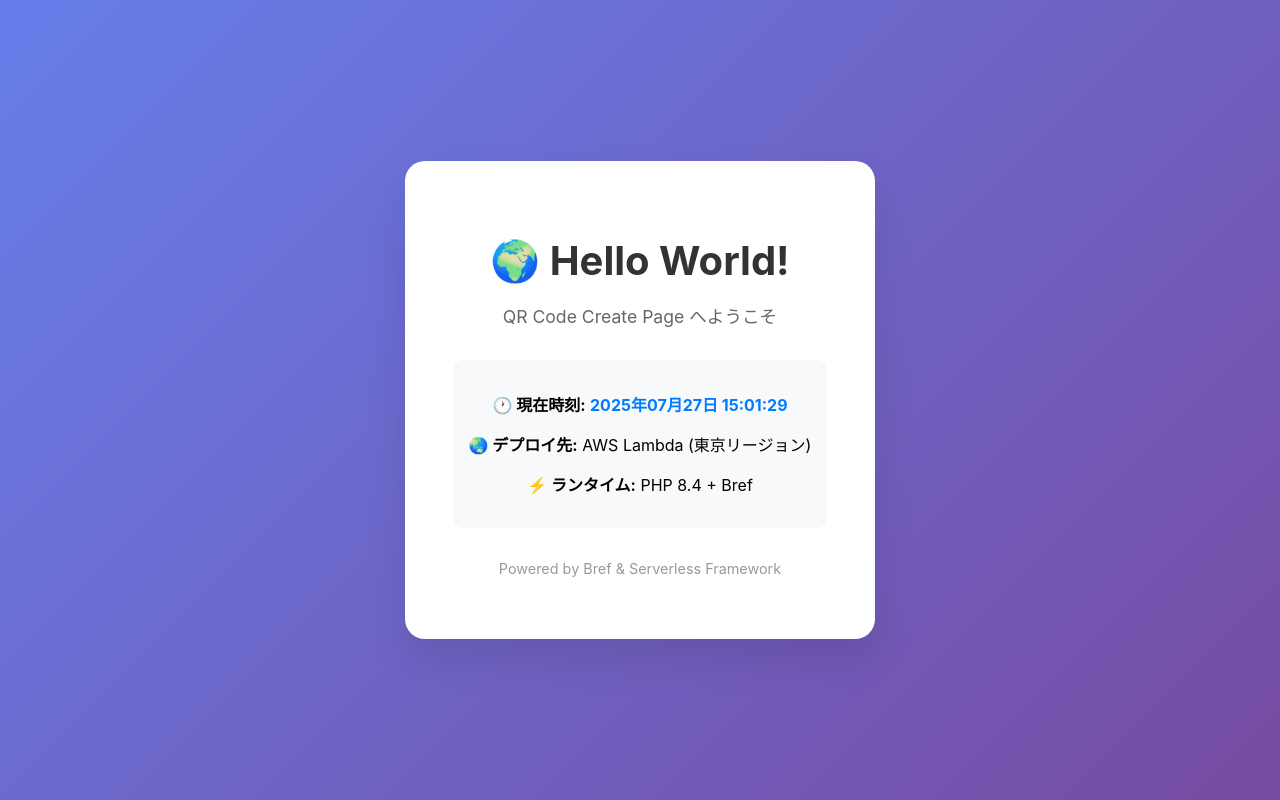
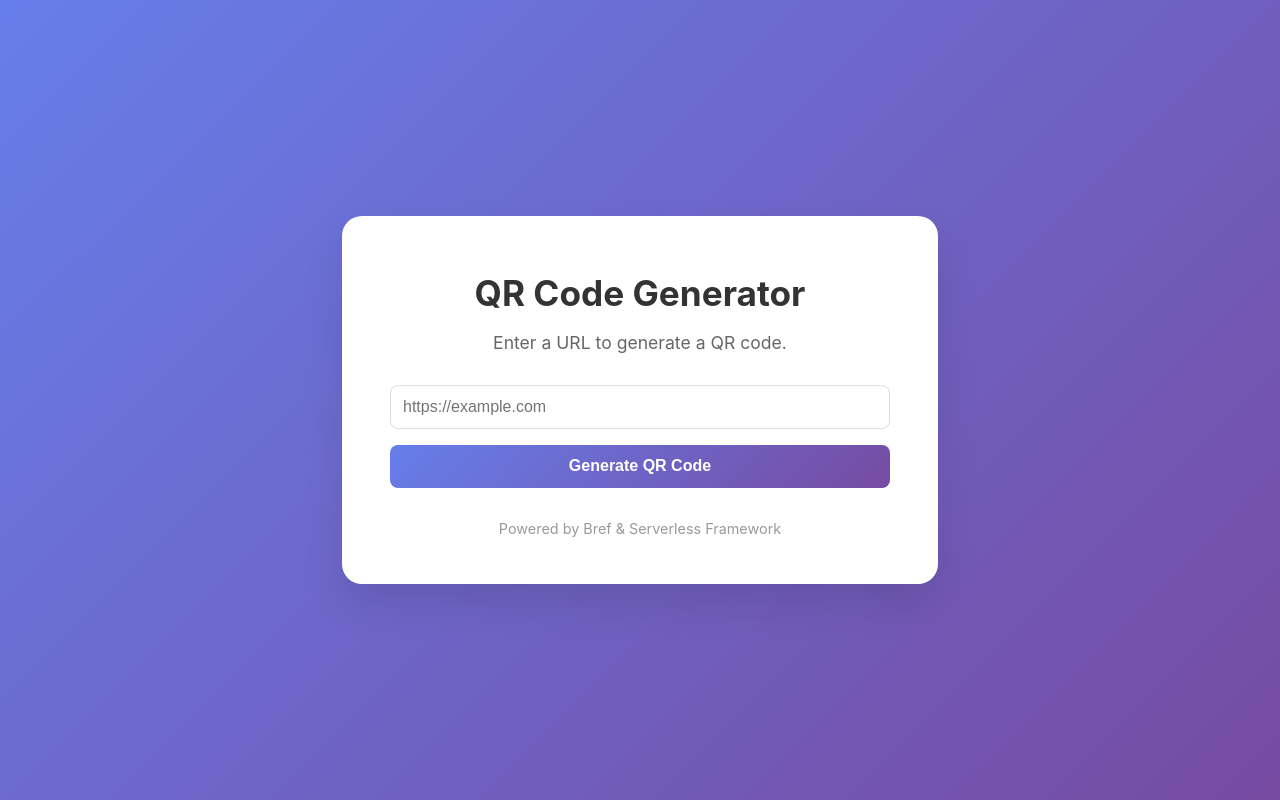
Before and after one commit to meihei3/qr-create-page, a PHP site: page / in a window 1280 px wide. Run offline with PHP 8.4, Linux system fonts and the light colour scheme.

Commit message:
feat: QRコード生成機能の実装

```diff
--- a/index.php
+++ b/index.php
@@ -1,8 +1,13 @@
 <?php
 
-// QR Code Create Page - Hello World
+$qrCodeUrl = '';
+$submittedUrl = '';
 
-$currentTime = date('Y年m月d日 H:i:s');
+if ($_SERVER['REQUEST_METHOD'] === 'POST' && !empty($_POST['url'])) {
+    $submittedUrl = $_POST['url'];
+    // A free QR code API
+    $qrCodeUrl = 'https://api.qrserver.com/v1/create-qr-code/?size=200x200&data=' . urlencode($submittedUrl);
+}
 
 ?>
 <!DOCTYPE html>
@@ -10,46 +15,87 @@ $currentTime = date('Y年m月d日 H:i:s');
 <head>
     <meta charset="UTF-8">
     <meta name="viewport" content="width=device-width, initial-scale=1.0">
-    <title>QR Code Create Page - Hello World</title>
+    <title>QR Code Generator</title>
     <style>
         body {
             font-family: -apple-system, BlinkMacSystemFont, 'Segoe UI', Roboto, sans-serif;
             background: linear-gradient(135deg, #667eea 0%, #764ba2 100%);
             margin: 0;
-            padding: 0;
+            padding: 2rem;
             min-height: 100vh;
             display: flex;
             align-items: center;
             justify-content: center;
+            box-sizing: border-box;
         }
         .container {
             background: white;
-            padding: 3rem;
+            padding: 2rem 3rem;
             border-radius: 20px;
             box-shadow: 0 20px 40px rgba(0,0,0,0.1);
             text-align: center;
             max-width: 500px;
-            margin: 2rem;
+            width: 100%;
         }
         h1 {
             color: #333;
-            margin-bottom: 1rem;
-            font-size: 2.5rem;
+            margin-bottom: 0.5rem;
+            font-size: 2.2rem;
         }
         .subtitle {
             color: #666;
             font-size: 1.1rem;
             margin-bottom: 2rem;
         }
-        .info {
+        .form-container {
+            margin-bottom: 1.5rem;
+        }
+        .url-input {
+            width: 100%;
+            padding: 0.75rem;
+            border: 1px solid #ddd;
+            border-radius: 8px;
+            font-size: 1rem;
+            box-sizing: border-box;
+            margin-bottom: 1rem;
+        }
+        .submit-btn {
+            background: linear-gradient(135deg, #667eea 0%, #764ba2 100%);
+            color: white;
+            border: none;
+            padding: 0.8rem 1.5rem;
+            border-radius: 8px;
+            font-size: 1rem;
+            font-weight: bold;
+            cursor: pointer;
+            transition: opacity 0.3s;
+            width: 100%;
+        }
+        .submit-btn:hover {
+            opacity: 0.9;
+        }
+        .qr-code-container {
+            margin-top: 2rem;
+            padding: 1.5rem;
             background: #f8f9fa;
-            padding: 1rem;
             border-radius: 10px;
-            margin: 1.5rem 0;
         }
-        .time {
-            color: #007bff;
-            font-weight: bold;
+        .qr-code-container h2 {
+            margin-top: 0;
+            color: #333;
+        }
+        .qr-code-container img {
+            max-width: 100%;
+            height: auto;
+            border: 5px solid white;
+            border-radius: 10px;
+            box-shadow: 0 4px 8px rgba(0,0,0,0.05);
+            margin-bottom: 1rem;
+        }
+        .qr-code-container p {
+            color: #666;
+            font-size: 0.9rem;
+            word-break: break-all;
         }
         .footer {
             margin-top: 2rem;
@@ -60,14 +106,23 @@ $currentTime = date('Y年m月d日 H:i:s');
 </head>
 <body>
     <div class="container">
-        <h1>🌍 Hello World!</h1>
-        <p class="subtitle">QR Code Create Page へようこそ</p>
+        <h1>QR Code Generator</h1>
+        <p class="subtitle">Enter a URL to generate a QR code.</p>
 
-        <div class="info">
-            <p><strong>🕐 現在時刻:</strong> <span class="time"><?php echo $currentTime; ?></span></p>
-            <p><strong>🌏 デプロイ先:</strong> AWS Lambda (東京リージョン)</p>
-            <p><strong>⚡ ランタイム:</strong> PHP 8.4 + Bref</p>
+        <div class="form-container">
+            <form action="" method="POST">
+                <input type="url" name="url" class="url-input" placeholder="https://example.com" value="<?php echo htmlspecialchars($submittedUrl); ?>" required>
+                <button type="submit" class="submit-btn">Generate QR Code</button>
+            </form>
         </div>
+
+        <?php if ($qrCodeUrl): ?>
+        <div class="qr-code-container">
+            <h2>Your QR Code</h2>
+            <img src="<?php echo htmlspecialchars($qrCodeUrl); ?>" alt="Generated QR Code">
+            <p>URL: <?php echo htmlspecialchars($submittedUrl); ?></p>
+        </div>
+        <?php endif; ?>
 
         <div class="footer">
             <p>Powered by Bref & Serverless Framework</p>
```
